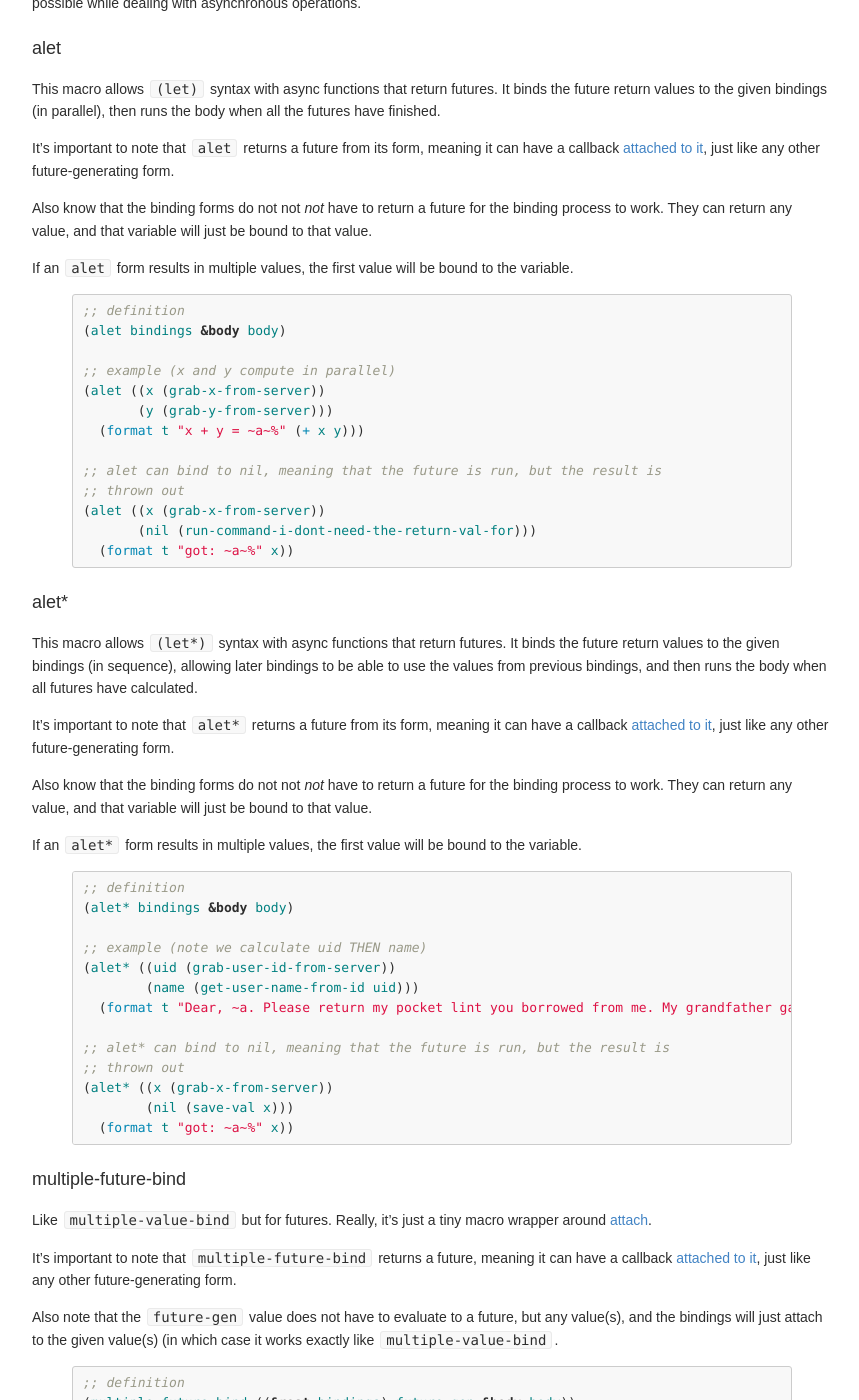
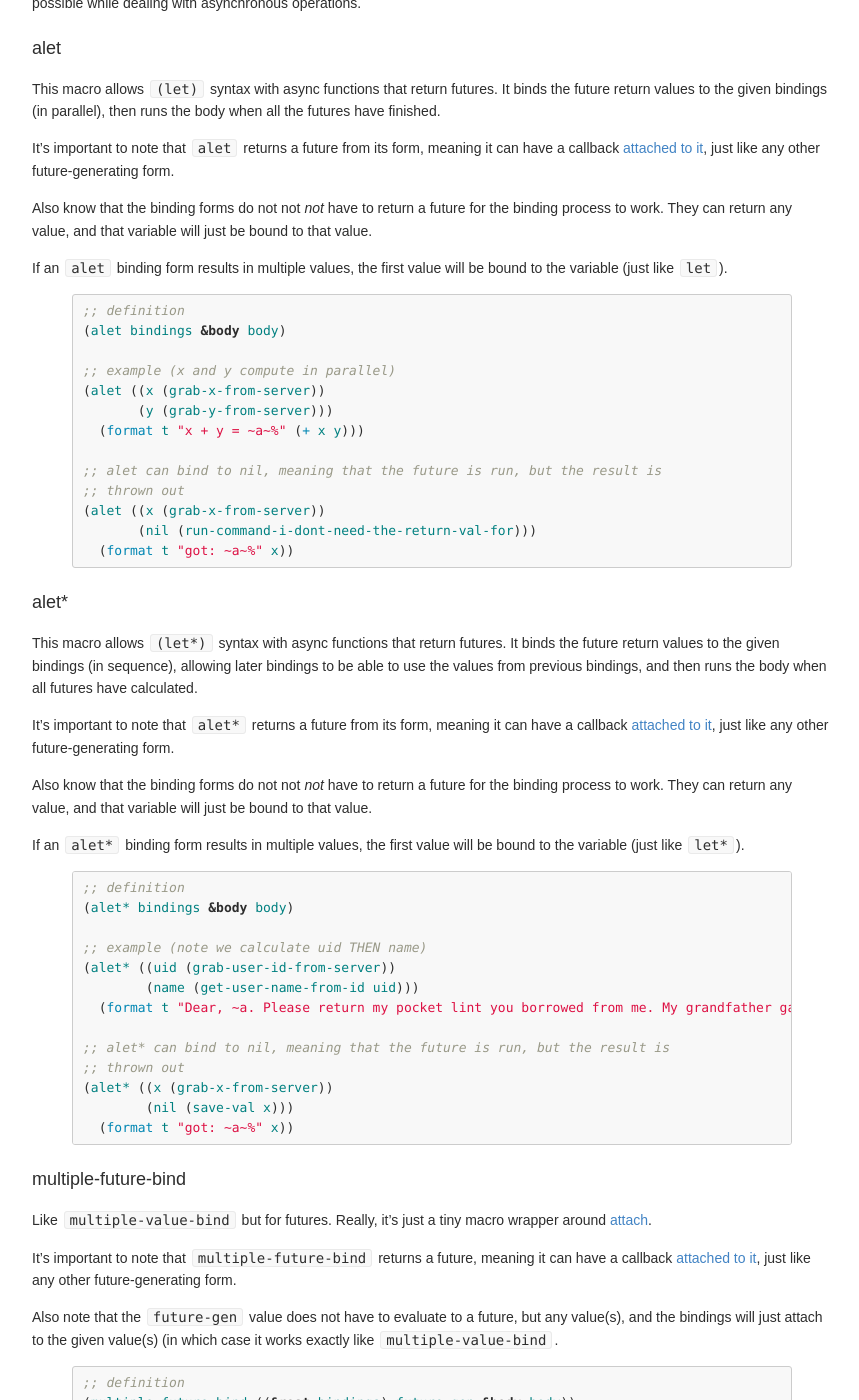
Before and after one commit to orthecreedence/cl-async, a Jekyll site: the page built from future.md, in a window 1280 px wide and 1400 px high, scrolled down 5209 px. Shown: the whole window, without its empty margins (208-1067 px from the left). Built offline with Jekyll 4.4.1, drawn with Linux system fonts in a browser that asks for light colours; Markdown is read by kramdown in place of the engine named in the settings.

Commit message:
updating future docs a bit to be a little more accurate

```diff
--- a/future.md
+++ b/future.md
@@ -318,8 +318,8 @@ Also know that the binding forms do not not *not* have to return a future for
 the binding process to work. They can return any value, and that variable will
 just be bound to that value.
 
-If an `alet` form results in multiple values, the first value will be bound to
-the variable.
+If an `alet` binding form results in multiple values, the first value will be
+bound to the variable (just like `let`).
 
 {% highlight cl %}
 ;; definition
@@ -352,8 +352,8 @@ Also know that the binding forms do not not *not* have to return a future for
 the binding process to work. They can return any value, and that variable will
 just be bound to that value.
 
-If an `alet*` form results in multiple values, the first value will be bound to
-the variable.
+If an `alet*` binding form results in multiple values, the first value will be
+bound to the variable (just like `let*`).
 
 {% highlight cl %}
 ;; definition
```
